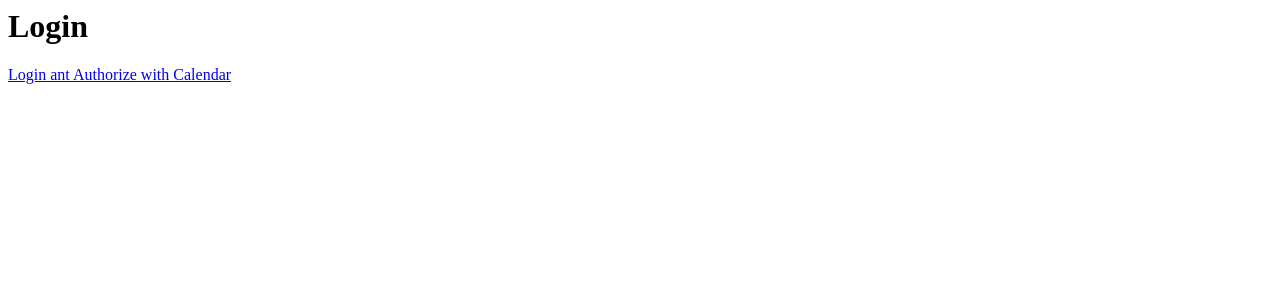
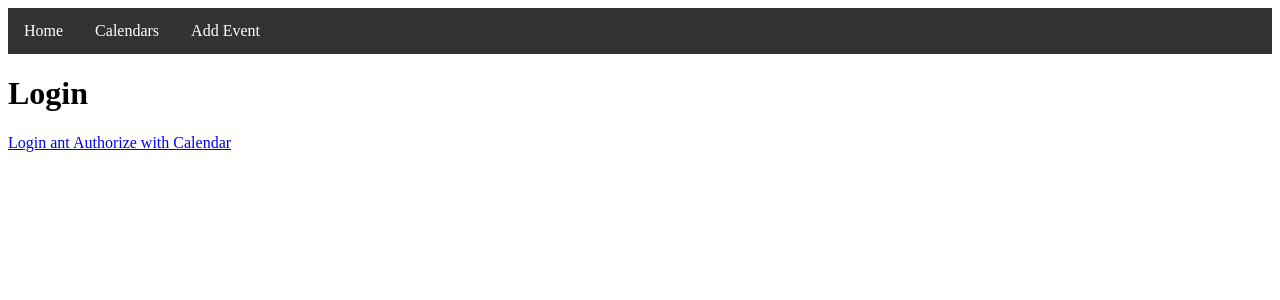
Before and after one commit to 6uzm4n/CalendarSW, a Python web app: template templates/index.html in a window 1280 px wide. Shown: the top 300 px of the page. Run offline with Jinja, Linux system fonts and the light colour scheme; the template is opened without the code that fills it, so the values that code supplies are empty.

Commit message:
Mejorados estilo y añadida plantilla

```diff
--- /dev/null
+++ b/css/styles.css
@@ -0,0 +1,47 @@
+.map {
+    height: 700px;
+    width: 90%;
+}
+
+table {
+    font-family: arial, sans-serif;
+    border-collapse: collapse;
+    width: 100%;
+    background-color: grey;
+}
+
+td, th {
+    border: 1px solid #dddddd;
+    text-align: left;
+    padding: 8px;
+}
+
+tr:nth-child(even) {
+    background-color: #dddddd;
+}
+
+/* Navivation bar */
+ul {
+    list-style-type: none;
+    margin: 0;
+    padding: 0;
+    overflow: hidden;
+    background-color: #333;
+}
+
+li {
+    float: left;
+}
+
+li a {
+    display: block;
+    color: white;
+    text-align: center;
+    padding: 14px 16px;
+    text-decoration: none;
+}
+
+/* Change the link color to #111 (black) on hover */
+li a:hover {
+    background-color: #111;
+}
--- a/templates/index.html
+++ b/templates/index.html
@@ -1,13 +1,12 @@
-<html>
-    <head>
-        <title>Bienvenido.</title>
-    </head>
-    <body>
+{% extends "template.html" %}
+
+{% block content %}
+
 <div class="title">
     <h1>Login</h1>
 </div>
 <div class="link">
     <a href="/LoginAndAuthorize">Login ant Authorize with Calendar</a>
 </div>
-    </body>
-</html>
+
+{% endblock %}
--- /dev/null
+++ b/templates/template.html
@@ -0,0 +1,28 @@
+<!DOCTYPE html>
+
+<html>
+
+<head>
+    <!-- CSS -->
+    <link rel="stylesheet" href="/css/styles.css">
+</head>
+
+<body>
+    <div id="navigation_bar">
+        <ul>
+            <li><a class="active" href="#home">Home</a></li>
+            <li><a href="/">Calendars</a></li>
+            <li><a href="/">Add Event</a></li>
+        </ul>
+    </div>
+
+    <div id="content">
+        <!-- Content block -->
+        {% block content %}{% endblock %}
+    </div>
+
+    <!-- Javascript block -->
+    {% block my_javascript %}{% endblock %}
+</body>
+
+</html>
```
Also changed, not shown: app.yaml (+5 -2 lines), main.py (+20 -1 lines), templates/calendar.html (+24 -29 lines), templates/calendar_list.html (+4 -22 lines). Lines whose indentation alone changed are shown as unchanged.
